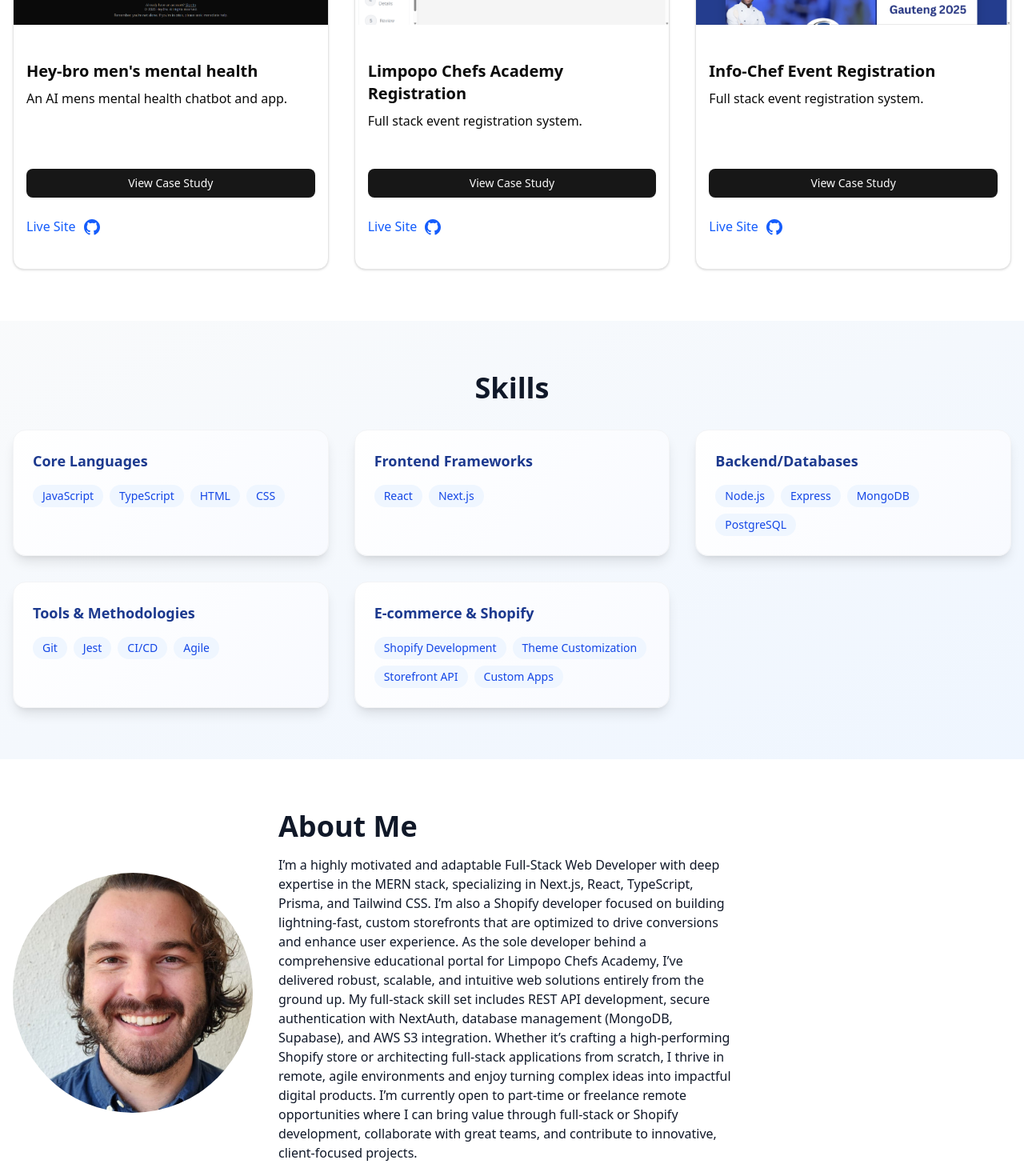
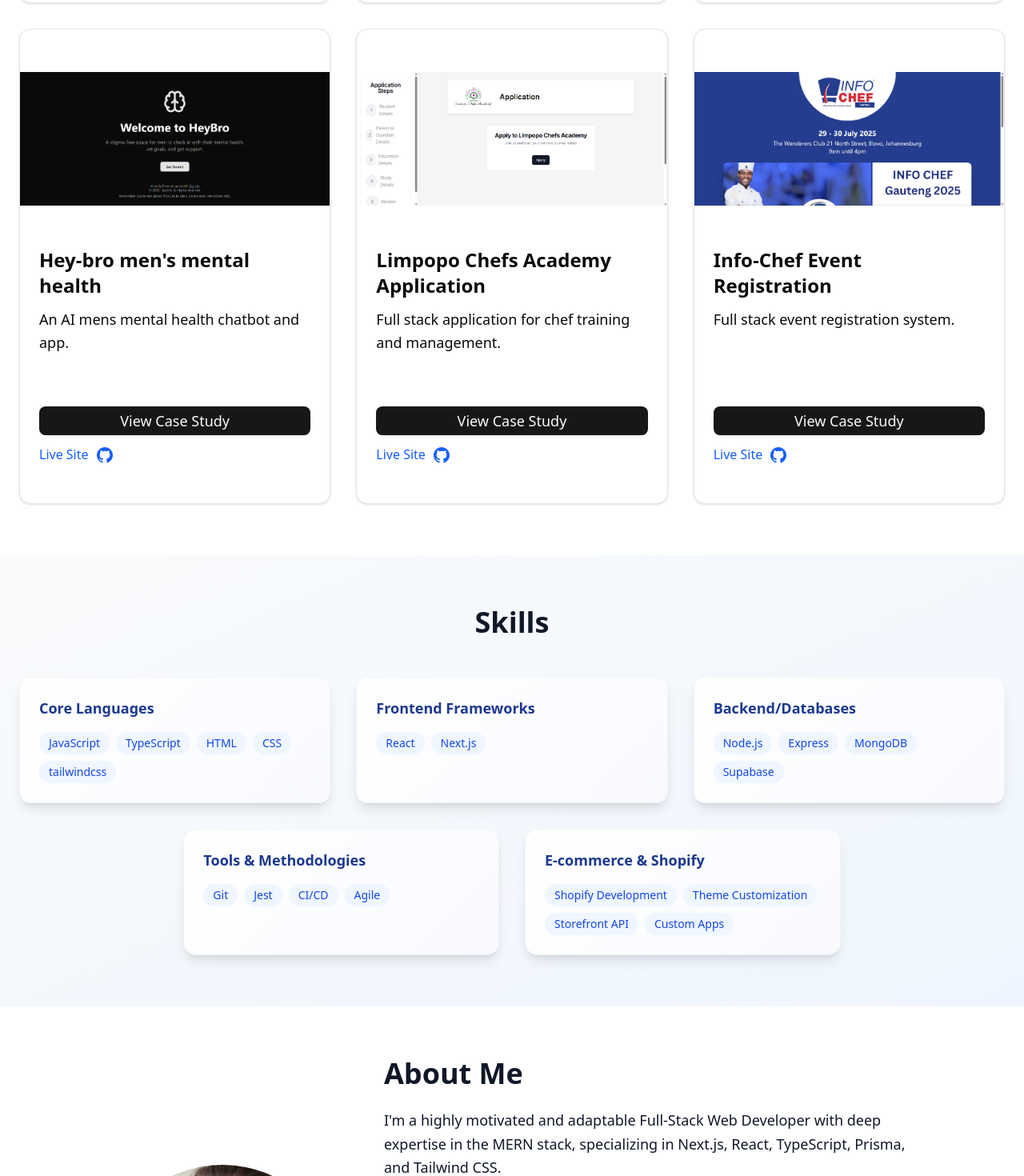
Before and after one commit to Angus2510/Angus-Carey-web-development, a Next.js app: page / in a window 1280 px wide. Shown: the part 1330-2800 px from the top of the page at 80% size. Built offline with nearby package versions, Linux system fonts and the light colour scheme.

Commit message:
Update portfolio page layout and enhance project card descriptions

```diff
--- a/app/page.tsx
+++ b/app/page.tsx
@@ -7,7 +7,6 @@ import { Textarea } from "@/components/ui/textarea";
 import Image from "next/image";
 import Link from "next/link";
 import { projectCards } from "@/lib/projectCards";
-import { caseStudies } from "@/lib/caseStudies";
 
 // Placeholder for new components
 // import Navbar from "../components/Navbar";
@@ -15,9 +14,9 @@ import { caseStudies } from "@/lib/caseStudies";
 // import Testimonial from "../components/Testimonial";
 
 const skills = {
-  "Core Languages": ["JavaScript", "TypeScript", "HTML", "CSS"],
+  "Core Languages": ["JavaScript", "TypeScript", "HTML", "CSS", "tailwindcss"],
   "Frontend Frameworks": ["React", "Next.js"],
-  "Backend/Databases": ["Node.js", "Express", "MongoDB", "PostgreSQL"],
+  "Backend/Databases": ["Node.js", "Express", "MongoDB", "Supabase"],
   "Tools & Methodologies": ["Git", "Jest", "CI/CD", "Agile"],
   "E-commerce & Shopify": [
     "Shopify Development",
@@ -30,24 +29,26 @@ const skills = {
 export default function Portfolio() {
   const [menuOpen, setMenuOpen] = React.useState(false);
   const [message, setMessage] = React.useState("");
-  const handleSend = (e) => {
+
+  const handleSend = (e: React.FormEvent) => {
     e.preventDefault();
     const mailto = `mailto:angiscarey1@gmail.com?subject=Portfolio%20Contact&body=${encodeURIComponent(
       message
     )}`;
     window.location.href = mailto;
+    setMessage("");
   };
   return (
     <main className="min-h-screen bg-white text-gray-900 flex flex-col">
       {/* Header/Navigation Bar */}
-      <header className="w-full flex items-center justify-between px-4 md:px-6 py-2 md:py-1 shadow-md bg-white sticky top-0 z-50">
+      <header className="w-full flex items-center justify-between px-3 sm:px-4 md:px-6 py-3 md:py-1 shadow-md bg-white sticky top-0 z-50">
         <div className="flex items-center">
           <Image
             src="/logo-new.svg"
             alt="Logo"
             width={48}
             height={48}
-            className="h-10 w-10 md:h-[100px] md:w-[100px]"
+            className="h-8 w-8 sm:h-10 sm:w-10 md:h-[100px] md:w-[100px]"
           />
         </div>
         {/* Desktop Nav */}
@@ -77,7 +78,15 @@ export default function Portfolio() {
             Contact
           </a>
         </nav>
-        <Button className="ml-2 md:ml-4 text-base lg:text-xl hidden md:inline-flex">
+        <Button
+          className="ml-2 md:ml-4 text-base lg:text-xl hidden md:inline-flex"
+          onClick={() => {
+            const contactSection = document.getElementById("contact");
+            if (contactSection) {
+              contactSection.scrollIntoView({ behavior: "smooth" });
+            }
+          }}
+        >
           Let&apos;s Talk
         </Button>
         {/* Mobile Nav Toggle */}
@@ -161,31 +170,31 @@ export default function Portfolio() {
       {/* Hero Section */}
       <section
         id="home"
-        className="flex flex-col items-center justify-center py-10 md:py-16 px-2 md:px-4 text-center bg-gradient-to-b from-blue-50 to-white"
+        className="flex flex-col items-center justify-center min-h-[60vh] py-12 px-4 text-center bg-gradient-to-b from-blue-50 to-white"
       >
-        <div className="flex flex-col items-center w-full">
-          <span className="text-xl sm:text-2xl md:text-4xl font-bold mb-2">
+        <div className="flex flex-col items-center w-full max-w-4xl mx-auto">
+          <span className="text-3xl sm:text-4xl md:text-5xl font-bold mb-4">
             Angus Carey
           </span>
-          <h1 className="text-base sm:text-xl md:text-2xl font-semibold mb-4">
+          <h1 className="text-xl sm:text-2xl font-semibold mb-6 px-4 leading-relaxed">
             Shopify Developer | Next.js & MERN Specialist
           </h1>
         </div>
-        <p className="text-base sm:text-lg md:text-xl mb-6 max-w-md mx-auto">
+        <p className="text-lg sm:text-xl mb-8 max-w-sm sm:max-w-md mx-auto px-4 leading-relaxed">
           Building lightning-fast, custom Shopify storefronts that drive
           conversions.
         </p>
-        <Button className="px-6 py-2 text-base md:text-lg">
+        <Button className="w-64 py-3 text-lg font-medium">
           View Shopify Demo
         </Button>
       </section>
 
       {/* Featured Projects Section */}
-      <section id="projects" className="py-16 px-4 bg-white">
-        <h2 className="text-2xl md:text-4xl font-bold mb-8 text-center">
+      <section id="projects" className="py-12 sm:py-16 px-4 sm:px-6 bg-white">
+        <h2 className="text-3xl sm:text-4xl font-bold mb-8 sm:mb-12 text-center">
           Featured Projects
         </h2>
-        <div className="grid gap-8 md:grid-cols-2 lg:grid-cols-3">
+        <div className="grid gap-6 sm:gap-8 md:grid-cols-2 lg:grid-cols-3 max-w-7xl mx-auto">
           {projectCards.map((card) => {
             // Try to get video from caseStudies if not present in projectCards
             const title = card.title.replace(/Headless Shopify/g, "Shopify");
@@ -219,20 +228,26 @@ export default function Portfolio() {
                       className="w-full h-56 object-contain rounded-t bg-white"
                     />
                   )}
-                  <div className="p-4 min-h-[120px] flex flex-col">
-                    <h3 className="font-bold text-xl mb-2">{title}</h3>
-                    <p className="mb-2 flex-1">{description}</p>
+                  <div className="p-4 sm:p-6 min-h-[120px] flex flex-col">
+                    <h3 className="font-bold text-xl sm:text-2xl mb-3">
+                      {title}
+                    </h3>
+                    <p className="text-base sm:text-lg mb-4 flex-1 leading-relaxed">
+                      {description}
+                    </p>
                   </div>
                 </div>
-                <div className="p-4 pt-0 flex flex-col gap-2 mt-auto">
+                <div className="px-4 sm:px-6 pb-4 sm:pb-6 flex flex-col gap-3 mt-auto">
                   <Link
                     href={`/case-study/${title
                       .replace(/\s+/g, "-")
                       .toLowerCase()}`}
-                    className="w-full mb-2"
+                    className="w-full"
                     passHref
                   >
-                    <Button className="w-full mb-2">{card.caseStudy}</Button>
+                    <Button className="w-full py-3 text-base sm:text-lg">
+                      {card.caseStudy}
+                    </Button>
                   </Link>
                   <div className="flex gap-2">
                     {card.links.map((link) => {
@@ -282,21 +297,56 @@ export default function Portfolio() {
       {/* Skills Section */}
       <section
         id="skills"
-        className="py-16 px-4 bg-gradient-to-br from-gray-50 to-blue-50"
+        className="py-12 sm:py-16 px-4 sm:px-6 bg-gradient-to-br from-gray-50 to-blue-50"
       >
-        <h2 className="text-2xl md:text-4xl font-bold mb-8 text-center">
+        <h2 className="text-3xl sm:text-4xl font-bold mb-8 sm:mb-12 text-center">
           Skills
         </h2>
-        <div className="grid md:grid-cols-2 lg:grid-cols-3 gap-8">
-          {Object.entries(skills).map(([group, items]) => (
+        {/* Top row: 3 cards */}
+        <div className="grid grid-cols-1 sm:grid-cols-2 md:grid-cols-3 gap-6 sm:gap-8 mb-6 sm:mb-8 max-w-7xl mx-auto">
+          {Object.entries(skills)
+            .slice(0, 3)
+            .map(([group, items]) => (
+              <div
+                key={group}
+                className="bg-white rounded-xl shadow-lg p-5 sm:p-6 hover:shadow-xl transition-shadow duration-300 border border-gray-100"
+                style={{
+                  background:
+                    "linear-gradient(135deg, #ffffff 0%, #f8faff 100%)",
+                }}
+              >
+                <h3 className="font-bold text-lg mb-4 text-blue-900">
+                  {group}
+                </h3>
+                <div className="flex flex-wrap gap-2">
+                  {items.map((skill) => (
+                    <span
+                      key={skill}
+                      className="px-3 py-1 bg-blue-50 text-blue-700 rounded-full text-sm font-medium"
+                    >
+                      {skill}
+                    </span>
+                  ))}
+                </div>
+              </div>
+            ))}
+        </div>
+        {/* Bottom row: 2 cards centered below */}
+        <div className="grid grid-cols-1 md:grid-cols-2 gap-8 md:w-2/3 mx-auto">
+          {Object.entries(skills)
+            .slice(3, 5)
+            .map(([group, items]) => (
               <div
                 key={group}
                 className="bg-white rounded-2xl shadow-lg p-6 hover:shadow-xl transition-shadow duration-300 border border-gray-100"
                 style={{
-                background: "linear-gradient(135deg, #ffffff 0%, #f8faff 100%)",
+                  background:
+                    "linear-gradient(135deg, #ffffff 0%, #f8faff 100%)",
                 }}
               >
-              <h3 className="font-bold text-lg mb-4 text-blue-900">{group}</h3>
+                <h3 className="font-bold text-lg mb-4 text-blue-900">
+                  {group}
+                </h3>
                 <div className="flex flex-wrap gap-2">
                   {items.map((skill) => (
                     <span
@@ -313,82 +363,125 @@ export default function Portfolio() {
       </section>
 
       {/* About Me Section */}
-      <section
-        id="about"
-        className="py-16 px-4 bg-white flex flex-col md:flex-row items-center gap-8"
-      >
+      <section id="about" className="py-12 sm:py-16 px-4 sm:px-6 bg-white">
+        <div className="max-w-5xl mx-auto">
+          <div className="flex flex-col md:flex-row items-center gap-8">
+            <div className="w-48 sm:w-64 md:w-80 flex-shrink-0 mb-6 md:mb-0">
               <Image
                 src="/profile-pic.png"
                 alt="Professional Headshot"
                 width={300}
                 height={300}
-          className=" rounded-full object-cover mb-6 md:mb-0"
+                className="rounded-full object-cover shadow-lg"
               />
-        <div className="max-w-xl">
-          <h2 className="text-2xl md:text-4xl font-bold mb-4">About Me</h2>
-          <p className="mb-4">
-            I’m a highly motivated and adaptable Full-Stack Web Developer with
-            deep expertise in the MERN stack, specializing in Next.js, React,
-            TypeScript, Prisma, and Tailwind CSS. I’m also a Shopify developer
-            focused on building lightning-fast, custom storefronts that are
-            optimized to drive conversions and enhance user experience. As the
-            sole developer behind a comprehensive educational portal for Limpopo
-            Chefs Academy, I’ve delivered robust, scalable, and intuitive web
-            solutions entirely from the ground up. My full-stack skill set
-            includes REST API development, secure authentication with NextAuth,
-            database management (MongoDB, Supabase), and AWS S3 integration.
-            Whether it’s crafting a high-performing Shopify store or
-            architecting full-stack applications from scratch, I thrive in
-            remote, agile environments and enjoy turning complex ideas into
-            impactful digital products. I’m currently open to part-time or
-            freelance remote opportunities where I can bring value through
-            full-stack or Shopify development, collaborate with great teams, and
+            </div>
+            <div className="flex-1">
+              <h2 className="text-3xl sm:text-4xl font-bold mb-6 text-center md:text-left">
+                About Me
+              </h2>
+              <div className="text-base sm:text-lg leading-relaxed space-y-4">
+                <p>
+                  I&apos;m a highly motivated and adaptable Full-Stack Web
+                  Developer with deep expertise in the MERN stack, specializing
+                  in Next.js, React, TypeScript, Prisma, and Tailwind CSS.
+                </p>
+                <p>
+                  I&apos;m also a Shopify developer focused on building
+                  lightning-fast, custom storefronts that are optimized to drive
+                  conversions and enhance user experience.
+                </p>
+                <p>
+                  As the sole developer behind a comprehensive educational
+                  portal for Limpopo Chefs Academy, I&apos;ve delivered robust,
+                  scalable, and intuitive web solutions entirely from the ground
+                  up.
+                </p>
+                <p>
+                  My full-stack skill set includes REST API development, secure
+                  authentication with NextAuth, database management (MongoDB,
+                  Supabase), and AWS S3 integration.
+                </p>
+                <p>
+                  I&apos;m currently open to part-time or freelance remote
+                  opportunities where I can bring value through full-stack or
+                  Shopify development, collaborate with great teams, and
                   contribute to innovative, client-focused projects.
                 </p>
+              </div>
+            </div>
+          </div>
         </div>
       </section>
 
       {/* Testimonials Section (Optional) */}
-      <section id="testimonials" className="py-16 px-4 bg-blue-50">
-        <h2 className="text-2xl md:text-4xl font-bold mb-8 text-center">
+      <section
+        id="testimonials"
+        className="py-12 sm:py-16 px-4 sm:px-6 bg-blue-50"
+      >
+        <h2 className="text-3xl sm:text-4xl font-bold mb-8 sm:mb-12 text-center">
           Testimonials
         </h2>
-        <div className="grid md:grid-cols-2 gap-8">
-          <Skeleton className="h-24" />
-          <Skeleton className="h-24" />
+        <div className="grid sm:grid-cols-2 gap-6 sm:gap-8 max-w-5xl mx-auto">
+          <Skeleton className="h-32 sm:h-40" />
+          <Skeleton className="h-32 sm:h-40" />
         </div>
       </section>
 
       {/* Contact Section */}
-      <section id="contact" className="py-16 px-4 bg-white">
-        <h2 className="text-2xl md:text-4xl font-bold mb-8 text-center">
+      <section
+        id="contact"
+        className="py-12 sm:py-16 px-3 sm:px-4 md:px-6 bg-white"
+      >
+        <h2 className="text-2xl sm:text-3xl md:text-4xl font-bold mb-6 sm:mb-8 text-center">
           Contact
         </h2>
-        <form className="max-w-lg mx-auto" onSubmit={handleSend}>
-          <p className="mb-4 text-center">
+        <form
+          className="max-w-lg mx-auto w-full px-3 sm:px-0"
+          onSubmit={handleSend}
+        >
+          <p className="mb-4 text-center text-base sm:text-lg">
             Ready to work together? Get in touch below.
           </p>
           <Textarea
             placeholder="Your message"
-            className="mb-4 w-full"
+            className="mb-4 w-full text-base"
             value={message}
             onChange={(e) => setMessage(e.target.value)}
           />
-          <Button className="w-full mb-4" type="submit">
+          <Button className="w-full sm:w-auto mb-4" type="submit">
             Send Message
           </Button>
           <div className="text-center">
             <p>
               Email:{" "}
               <a href="mailto:angiscarey1@gmail.com" className="text-blue-600">
-                angiscarey1@gmail.com
+                anguscarey1@gmail.com
               </a>
             </p>
             <div className="flex justify-center gap-4 mt-2">
-              <a href="#" className="text-blue-600" aria-label="LinkedIn">
-                LinkedIn
+              <a
+                href="https://www.linkedin.com/in/angus-carey-426817268/"
+                className="text-black"
+                aria-label="LinkedIn"
+                target="_blank"
+                rel="noopener noreferrer"
+              >
+                <svg
+                  xmlns="http://www.w3.org/2000/svg"
+                  width="24"
+                  height="24"
+                  viewBox="0 0 24 24"
+                  fill="currentColor"
+                  className="inline-block align-middle"
+                >
+                  <path d="M19 0h-14c-2.761 0-5 2.239-5 5v14c0 2.761 2.239 5 5 5h14c2.762 0 5-2.239 5-5v-14c0-2.761-2.238-5-5-5zm-11 19h-3v-10h3v10zm-1.5-11.268c-.966 0-1.75-.784-1.75-1.75s.784-1.75 1.75-1.75 1.75.784 1.75 1.75-.784 1.75-1.75 1.75zm13.5 11.268h-3v-5.604c0-1.337-.025-3.063-1.868-3.063-1.868 0-2.154 1.459-2.154 2.967v5.7h-3v-10h2.881v1.367h.041c.401-.761 1.379-1.563 2.841-1.563 3.039 0 3.6 2.001 3.6 4.601v5.595z" />
+                </svg>
               </a>
-              <a href="#" className="text-blue-600" aria-label="GitHub">
+              <a
+                href="https://github.com/Angus2510"
+                className="text-black"
+                aria-label="GitHub"
+              >
                 <svg
                   xmlns="http://www.w3.org/2000/svg"
                   width="24"
@@ -406,27 +499,35 @@ export default function Portfolio() {
       </section>
 
       {/* Footer */}
-      <footer className="py-6 px-4 bg-blue-900 text-white text-center mt-auto">
-        <div>
+      <footer className="py-8 sm:py-10 px-4 sm:px-6 bg-blue-900 text-white text-center mt-auto">
+        <div className="max-w-5xl mx-auto">
+          <div className="text-sm sm:text-base mb-4">
             &copy; {new Date().getFullYear()} Angus Carey. All rights reserved.
           </div>
-        <nav className="mt-2">
-          <a href="#home" className="mx-2 hover:underline">
+          <nav className="flex flex-wrap justify-center gap-x-4 gap-y-2 text-sm sm:text-base">
+            <a href="#home" className="hover:text-blue-300 transition-colors">
               Home
             </a>
-          <a href="#projects" className="mx-2 hover:underline">
+            <a
+              href="#projects"
+              className="hover:text-blue-300 transition-colors"
+            >
               Projects
             </a>
-          <a href="#about" className="mx-2 hover:underline">
+            <a href="#about" className="hover:text-blue-300 transition-colors">
               About
             </a>
-          <a href="#skills" className="mx-2 hover:underline">
+            <a href="#skills" className="hover:text-blue-300 transition-colors">
               Skills
             </a>
-          <a href="#contact" className="mx-2 hover:underline">
+            <a
+              href="#contact"
+              className="hover:text-blue-300 transition-colors"
+            >
               Contact
             </a>
           </nav>
+        </div>
       </footer>
     </main>
   );
--- a/lib/projectCards.ts
+++ b/lib/projectCards.ts
@@ -99,9 +99,9 @@ export const projectCards = [
   },
   {
     image: "/apply-main.png",
-    alt: "Limpopo Chefs Academy Registration",
-    title: "Limpopo Chefs Academy Registration",
-    description: "Full stack event registration system.",
+    alt: "Limpopo Chefs Academy Application",
+    title: "Limpopo Chefs Academy Application",
+    description: "Full stack application for chef training and management.",
     caseStudy: "View Case Study",
     links: [
       { label: "Live Site", href: "#" },
```
Lines whose indentation alone changed are shown as unchanged.
